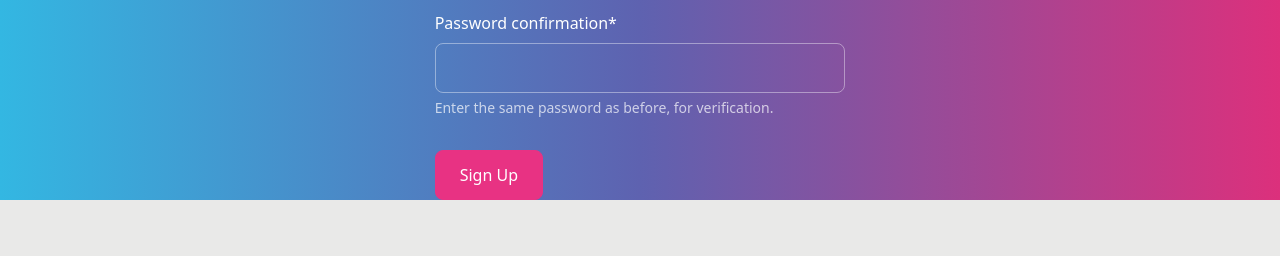
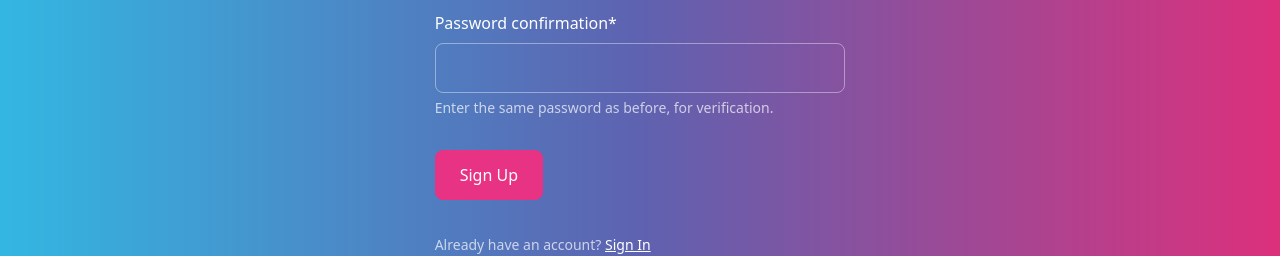
Before and after one commit to connorGA/inventory_management, a Django app: page /signup/ in a window 1280 px wide. Shown: the part 718-974 px from the top of the page. Before the commit the page ends 918 px from the top, so only its background shows below. Run offline with Django 4.2, Linux system fonts and the light colour scheme; some libraries are stand-ins or nearby versions.

Commit message:
link to navigate to login from signup page

```diff
--- a/inventory_management/inventory/templates/inventory/signup.html
+++ b/inventory_management/inventory/templates/inventory/signup.html
@@ -26,6 +26,9 @@
 
                 <button class="btn btn-primary" type="submit">Sign Up</button>
             </form>
+            <div class="pt-3">
+                <small class="text-muted">Already have an account? <a href="{% url 'login' %}" class="ml-2">Sign In</a></small>
+            </div>
         </div>
 
     </div>
```
